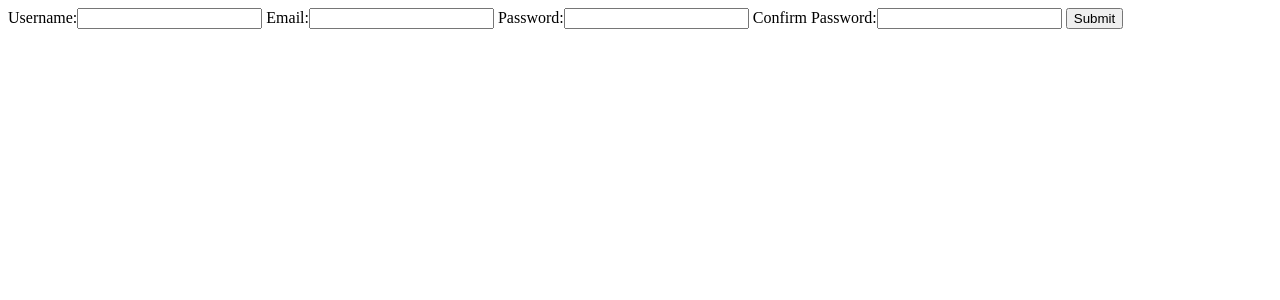
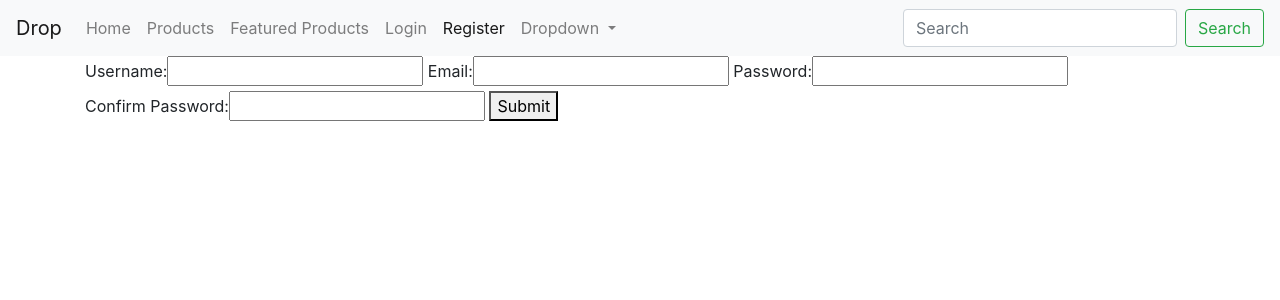
Before and after one commit to achillesheel02/django-ecommerce, a Django app: page /register/ in a window 1280 px wide. Shown: the top 300 px of the page. Run offline with Django 3.2, Linux system fonts and the light colour scheme; some libraries are stand-ins or nearby versions.

Commit message:
routed all buttons in the navbar and added names to all urls

```diff
--- a/ecommerce/urls.py
+++ b/ecommerce/urls.py
@@ -21,11 +21,11 @@
 
 
 urlpatterns = [
-    url(r'^$', HomePage),
-    url(r'^admin/', admin.site.urls),
-    url(r'^login/$', LoginPage),
-    url(r'^register/$', RegisterPage),
-    url(r'^products/', include("products.urls")),
+    url(r'^$', HomePage, name='home'),
+    url(r'^admin/', admin.site.urls, name='admin'),
+    url(r'^login/$', LoginPage, name='login'),
+    url(r'^register/$', RegisterPage, name='register'),
+    url(r'^products/', include("products.urls", namespace='products')),
 
 ]
 
--- a/products/models.py
+++ b/products/models.py
@@ -4,6 +4,7 @@
 from datetime import datetime
 from .utils import unique_slug_generator
 from django.db.models.signals import pre_save
+from django.urls import reverse
 
 # Create your models here.
 
@@ -49,7 +50,7 @@
         return self.title
 
     def get_absolute_url(self):
-        return '{slug}/'.format(slug=self.slug)
+        return reverse('products:detail', kwargs={'slug': self.slug})
 
 def product_pre_save_receiver(sender, instance, *args, **kwargs):
     if not instance.slug:
--- a/products/urls.py
+++ b/products/urls.py
@@ -1,10 +1,11 @@
 from django.conf.urls import url
 from .views import ProductListView, ProductDetailView, ProductFeaturedView
 
+app_name='products'
 
 urlpatterns = [
-    url(r'^$', ProductListView.as_view()),
-    url(r'^featured/$', ProductFeaturedView.as_view()),
-    url(r'^(?P<slug>[\w-]+)/$', ProductDetailView.as_view()),
+    url(r'^$', ProductListView.as_view(), name='home'),
+    url(r'^featured/$', ProductFeaturedView.as_view(),name='featured'),
+    url(r'^(?P<slug>[\w-]+)/$', ProductDetailView.as_view(), name='detail'),
 
 ]
--- a/templates/auth/login.html
+++ b/templates/auth/login.html
@@ -1,6 +1,9 @@
-
+{% extends 'base.html' %}
+{% block title %}Login{% endblock %}
+{%  block content %}
 <form class=""  method="post">{% csrf_token %}
   {{ form }}
   <button type="submit" name="button">Submit</button>
 {{error}}
 </form>
+{% endblock %}
--- a/templates/auth/register.html
+++ b/templates/auth/register.html
@@ -1,6 +1,9 @@
-
+{% extends 'base.html' %}
+{% block title %}Login{% endblock %}
+{%  block content %}
 <form class=""  method="post">{% csrf_token %}
   {{ form }}
   <button type="submit" name="button">Submit</button>
 
 </form>
+{% endblock %}
--- a/templates/base.html
+++ b/templates/base.html
@@ -7,8 +7,9 @@
 {% include 'base/css.html' %}
 </head>
 <body>
+
+{% include 'base/navbar.html' %}
 <div class="container">
-{% include 'base/navbar.html' %}
 {% block content %}
 {% endblock %}
 {% include 'base/js.html' %}
--- a/templates/base/navbar.html
+++ b/templates/base/navbar.html
@@ -1,17 +1,38 @@
+{% url 'home' as home_url %}
+{% url 'products:featured' as featured %}
+{% url 'login' as login %}
+{% url 'register' as register %}
+{% url 'products:home' as products %}
+
 <nav class="navbar navbar-expand-lg navbar-light bg-light" style="background-color: #e3f2fd;">
-  <a class="navbar-brand" href="#">Navbar</a>
+  <a class="navbar-brand" href="#">Drop</a>
   <button class="navbar-toggler" type="button" data-toggle="collapse" data-target="#navbarSupportedContent" aria-controls="navbarSupportedContent" aria-expanded="false" aria-label="Toggle navigation">
     <span class="navbar-toggler-icon"></span>
   </button>
 
   <div class="collapse navbar-collapse" id="navbarSupportedContent">
     <ul class="navbar-nav mr-auto">
-      <li class="nav-item active">
-        <a class="nav-link" href="#">Home <span class="sr-only">(current)</span></a>
+      <li class="nav-item {%  if request.path == home_url %}active{% endif %}">
+        <a class="nav-link" href="{% url 'home' %}">Home <span class="sr-only">(current)</span></a>
       </li>
-      <li class="nav-item">
-        <a class="nav-link" href="#">Link</a>
+      <li class="nav-item {%  if request.path == products %}active{% endif %}">
+        <a class="nav-link" href="{% url 'products:home' %}">Products</a>
       </li>
+        <li class="nav-item {%  if request.path == featured %}active{% endif %}">
+        <a class="nav-link" href="{% url 'products:featured' %}">Featured Products</a>
+      </li>
+    {% if request.user.is_authenticated %}
+     <li class="nav-item {%  if request.path == login %}active{% endif %}">
+        <a class="nav-link" href="{% url 'login' %}">Logout</a>
+      </li>
+    {% else %}
+         <li class="nav-item {%  if request.path == login %}active{% endif %}">
+        <a class="nav-link" href="{% url 'login' %}">Login</a>
+      </li>
+         <li class="nav-item {%  if request.path == register %}active{% endif %}">
+        <a class="nav-link" href="{% url 'register' %}">Register</a>
+      </li>
+    {% endif %}
       <li class="nav-item dropdown">
         <a class="nav-link dropdown-toggle" href="#" id="navbarDropdown" role="button" data-toggle="dropdown" aria-haspopup="true" aria-expanded="false">
           Dropdown
@@ -23,9 +44,6 @@
           <a class="dropdown-item" href="#">Something else here</a>
         </div>
       </li>
-      <li class="nav-item">
-        <a class="nav-link disabled" href="#" tabindex="-1" aria-disabled="true">Disabled</a>
-      </li>
     </ul>
     <form class="form-inline my-2 my-lg-0">
       <input class="form-control mr-sm-2" type="search" placeholder="Search" aria-label="Search">
```
